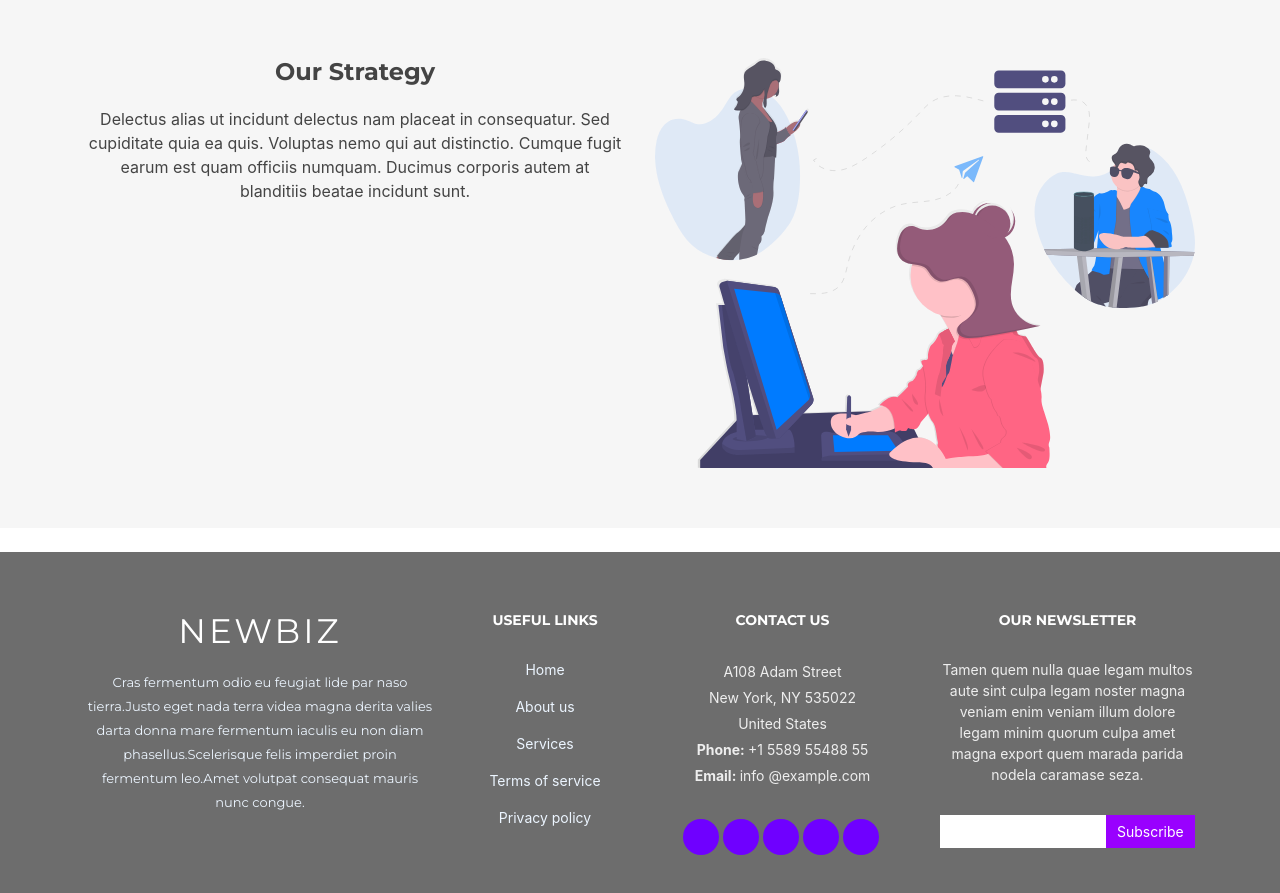
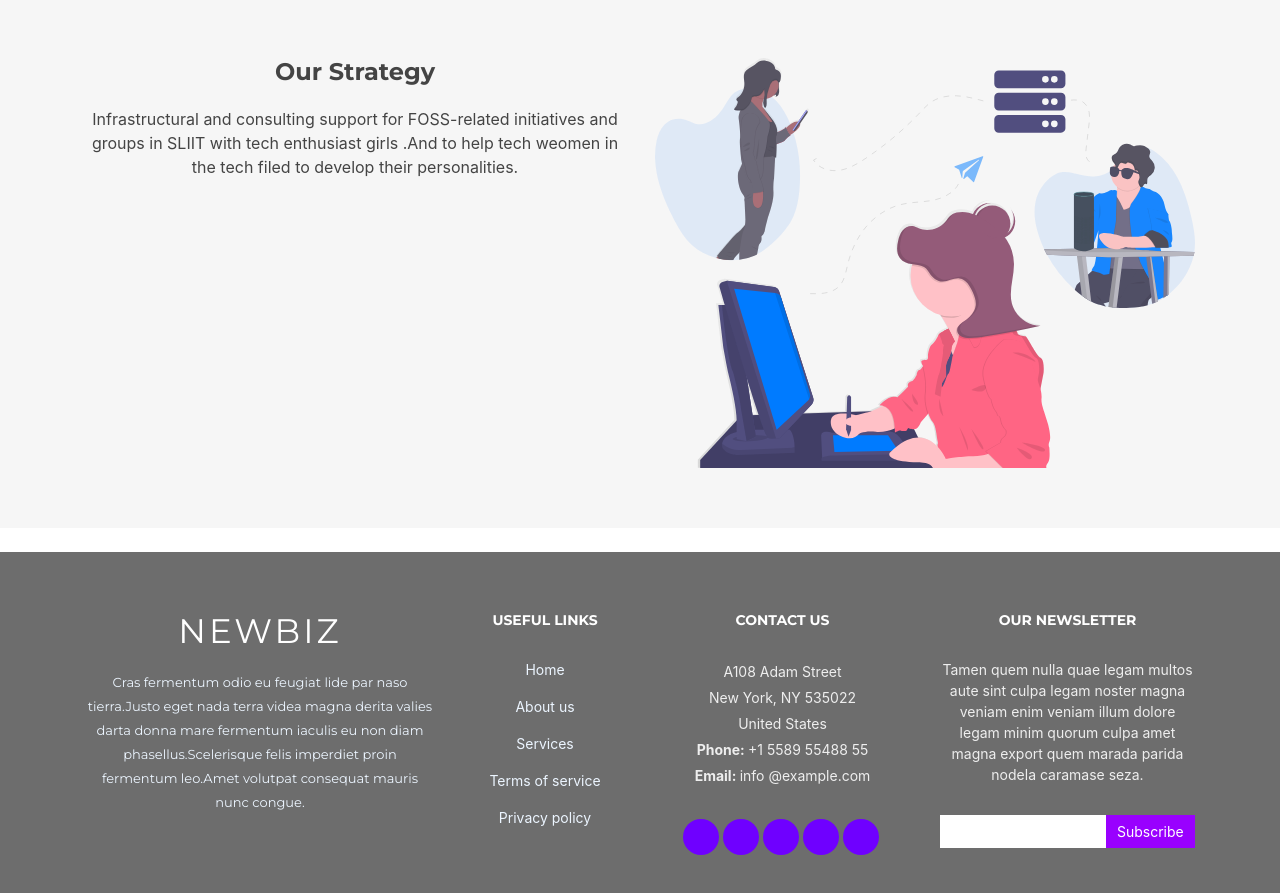
Before and after one commit to sliitwomeninfoss/sliitwomeninfoss.github.io, a React (Create React App) app: page /about-us in a window 1280 px wide. Shown: the part 1063-1956 px from the top of the page. Built offline with nearby package versions, Linux system fonts and the light colour scheme; some icons are missing.

Commit message:
fixed Issues #47 and #35

```diff
--- a/src/components/home/AboutUs.jsx
+++ b/src/components/home/AboutUs.jsx
@@ -95,12 +95,9 @@ export default function AboutUs() {
                         >
                             <h4>Our Strategy</h4>
                             <p>
-                                Delectus alias ut incidunt delectus nam
-                                placeat in consequatur. Sed cupiditate quia
-                                ea quis. Voluptas nemo qui aut distinctio.
-                                Cumque fugit earum est quam officiis
-                                numquam. Ducimus corporis autem at
-                                blanditiis beatae incidunt sunt.
+                            Infrastructural and consulting support for FOSS-related initiatives and
+                            groups in SLIIT with tech enthusiast girls .And to help tech weomen in the tech filed to develop
+                            their personalities.
                             </p>
                         </div>
                     </div>
```
Also changed, not shown: src/assets/img/events/Modern devops.jpg (added).
